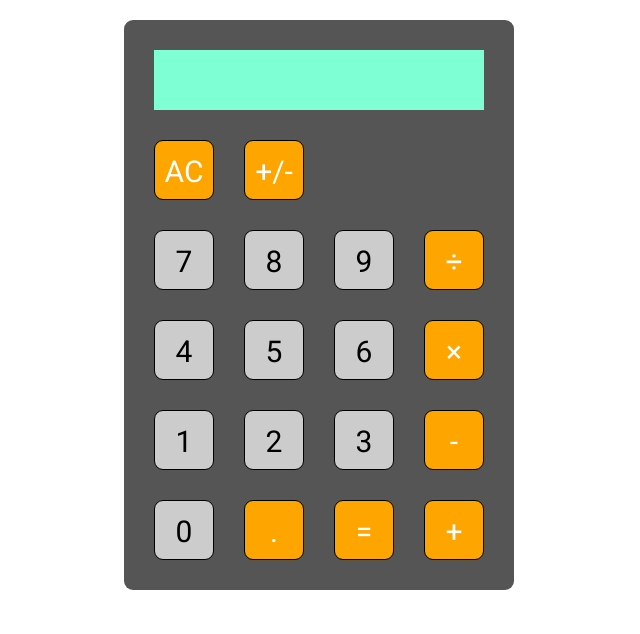
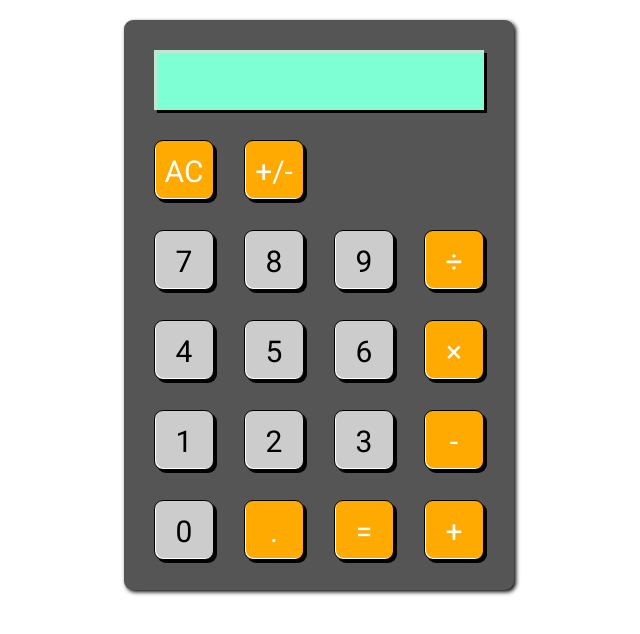
Before and after one commit to tekodragoon/React-calculator, a React (Create React App) app: page / in a window 1280 px wide. Shown: the top 634 px of the page, without its empty margins (321-961 px from the left). Built offline with nearby package versions, Linux system fonts and the light colour scheme.

Commit message:
change look

```diff
--- a/src/App.css
+++ b/src/App.css
@@ -2,8 +2,9 @@
 
 :root {
   --button-size: 60px;
-  --back-color: #ccc;
-  --text-color: #000;
+  --back-color: hsl(0, 0%, 80%);
+  --text-color: hsl(0, 0%, 0%);
+  --hover-color: hsl(0, 0%, 90%);
 }
 
 .calc {
@@ -12,6 +13,17 @@
   background-color: #555;
   border-radius: calc(var(--button-size) * 0.15);
   padding: calc(var(--button-size) * 0.25);
+  box-shadow: 2px 2px 4px hsl(0, 0%, 0%);
+}
+
+.calc-btn {
+  box-shadow: 3px 3px hsl(0, 0%, 0%),
+  inset 1px -1px hsl(0, 0%, 100%);
+}
+
+.calc-screen {
+  box-shadow: 3px 3px hsl(0, 0%, 0%),
+    inset 3px 3px hsla(0, 37%, 88%, 0.6);
 }
 
 .calc-btn {
@@ -20,7 +32,7 @@
   width: var(--button-size);
   height: var(--button-size);
   margin: calc(var(--button-size) * 0.25);
-  border: 1px solid black;
+  border: 1px solid hsl(0, 0%, 0%);
   border-radius: calc(var(--button-size) * 0.15);
   background-color: var(--back-color);
   color: var(--text-color);
@@ -28,16 +40,29 @@
   line-height: var(--button-size);
 }
 
+.calc-btn:hover {
+  background-color: var(--hover-color);
+}
+
 .spc-key {
-  background-color: orange;
-  color: white;
+  background-color: hsl(40, 100%, 50%);
+  color: hsl(0, 0%, 100%);
+}
+
+.spc-key:hover {
+  background-color: hsl(40, 100%, 60%);
+}
+
+.calc-btn:active {
+  box-shadow: 1px 1px hsl(0, 0%, 0%),
+  inset 2px 2px hsla(0, 10%, 50%, 0.6);
 }
 
 .calc-screen {
   height: var(--button-size);
   margin: calc(var(--button-size) * 0.25);
   background-color: aquamarine;
-  color: #000;
+  color: hsl(0, 0%, 0%);
   font-size: calc(var(--button-size) * 0.5);
   line-height: var(--button-size);
   font-family: 'Roboto', sans-serif;
```
